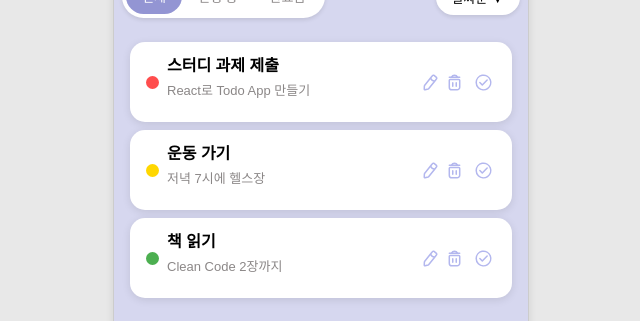
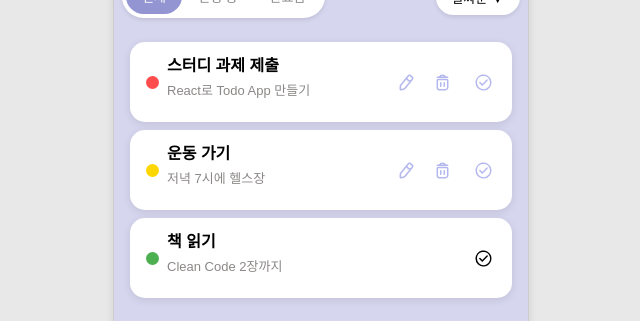
Before and after one commit to GROWLOG-youtube-mockup/todo-app, a React (Vite) app: page / in a window 1280 px wide. Shown: the part 154-475 px from the top of the page, without its empty margins (319-959 px from the left). Built offline with nearby package versions, Linux system fonts and the light colour scheme.

Commit message:
feat: 완료 이후 편집, 삭제 아이콘 안 보임
- 전체 블럭 색상 변화 및 완료 후 순서 변경은 제외

```diff
--- a/src/pages/TodoMain.jsx
+++ b/src/pages/TodoMain.jsx
@@ -140,12 +140,22 @@ function TodoMain() {
               </div>
             </div>
             <div className="todo-actions">
-              <img src={EditIcon} className="edit-button" onClick={() => handleEdit(todo.id)} />
-              <img
-                src={DeleteIcon}
-                className="delete-button"
-                onClick={() => handleDelete(todo.id)}
-              />
+              {!todo.isComplete && (
+                <>
+                  <img
+                    src={EditIcon}
+                    className="action-icon"
+                    onClick={() => handleEdit(todo.id)}
+                    alt="수정"
+                  />
+                  <img
+                    src={DeleteIcon}
+                    className="action-icon"
+                    onClick={() => handleDelete(todo.id)}
+                    alt="삭제"
+                  />
+                </>
+              )}
               <img
                 src={CheckIcon}
                 className={`check-icon ${todo.isComplete ? 'check-complete' : 'check-incomplete'}`}
--- a/src/style/TodoMain.css
+++ b/src/style/TodoMain.css
@@ -161,12 +161,18 @@
 
 .todo-actions {
   display: flex;
-  gap: var(--spacing-xs);
+  align-items: center;
+  gap: var(--spacing-md);
+}
+
+.action-icon {
+  cursor: pointer;
+  display: block;
+  object-fit: contain;
 }
 
 .edit-button,
-.delete-button,
-.complete-button {
+.delete-button {
   background: none;
   border: none;
   cursor: pointer;
@@ -178,23 +184,26 @@
 
 .edit-button {
   color: var(--color-primary);
+  width: 23px;
+  height: 23px;
 }
 
 .delete-button {
   color: var(--color-priority-1);
 }
 
-.complete-button {
-  color: var(--color-text-light-gray);
+/* 체크 아이콘 스타일링 */
+.check-icon {
+  cursor: pointer;
+  transition: all 0.2s ease;
 }
 
-.complete-button.completed {
-  color: var(--color-priority-3);
+.check-incomplete {
+  /* 기본 아이콘 색상 유지 */
 }
 
-.action-icon {
-  width: 20px;
-  height: 20px;
+.check-complete {
+  filter: brightness(0);
 }
 
 /* 추가 버튼 */
```
